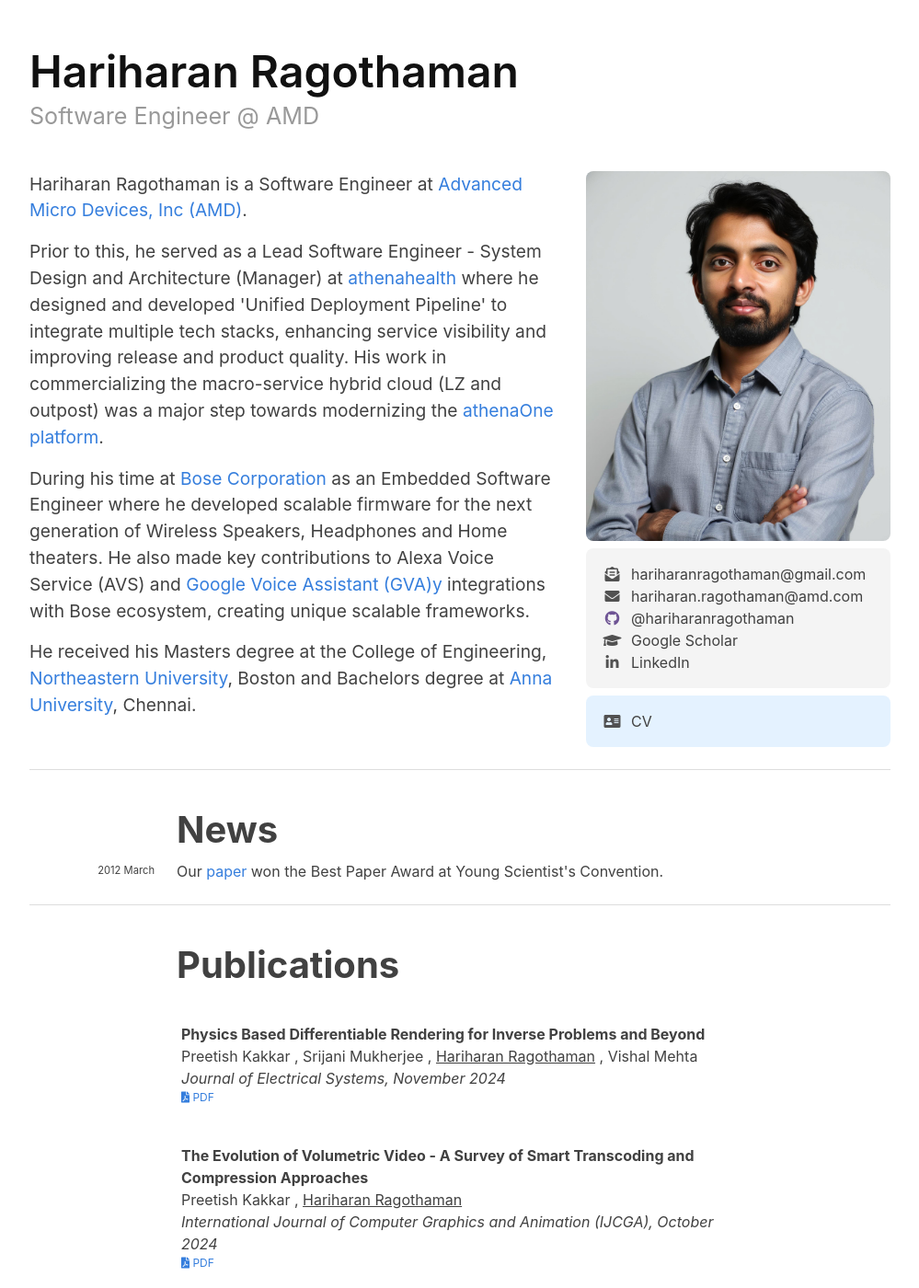
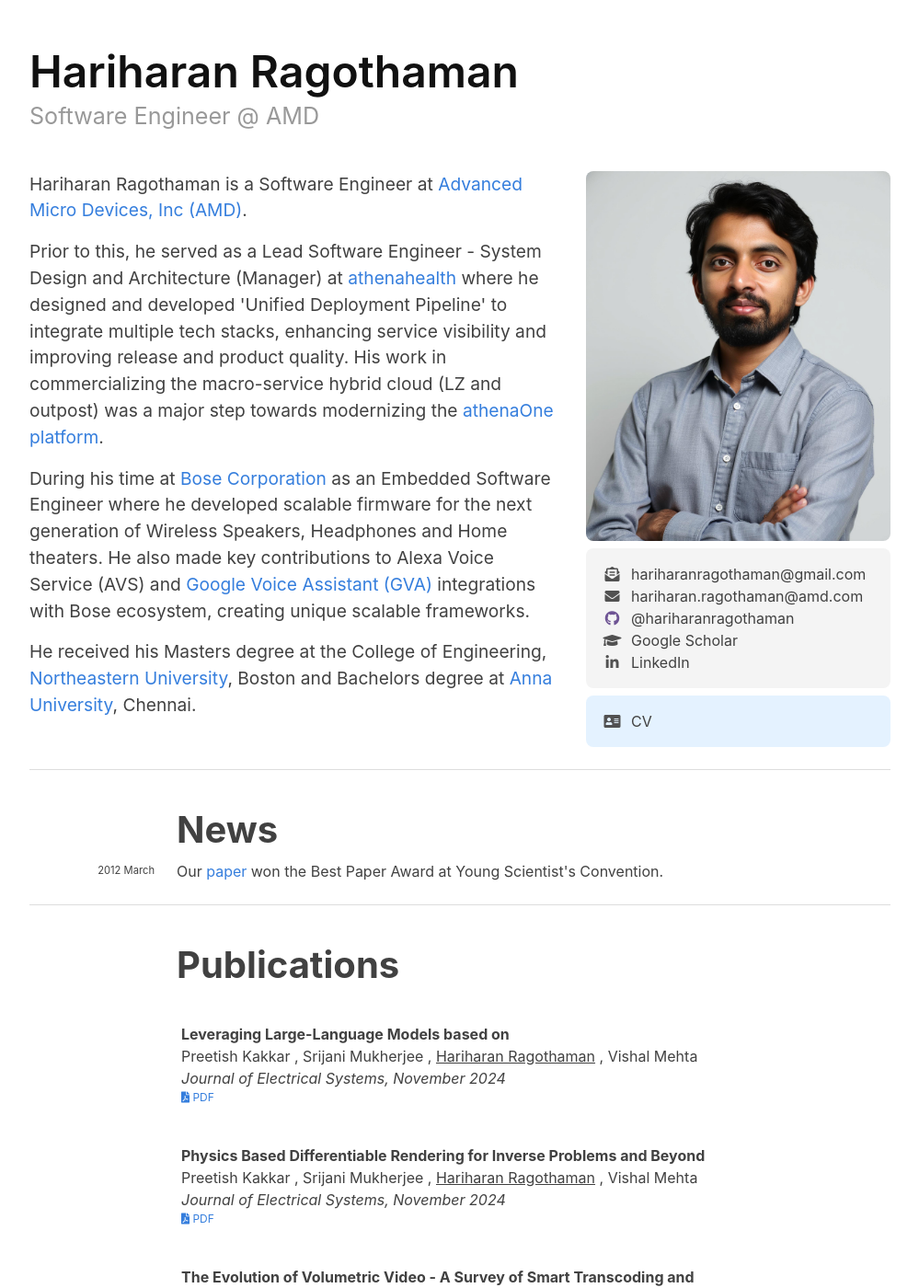
Before and after one commit to hariharanragothaman/hariharanragothaman.github.io, a Jekyll site: the page built from index.md, in a window 1280 px wide and 1400 px high. Shown: the whole window at 92% size, without its empty margins (140-1139 px from the left). Built offline with Jekyll 4.4.1, drawn with Linux system fonts in a browser that asks for light colours; nearby versions of some CDN libraries; some web fonts are replaced.

Commit message:
Polishes and Updates

```diff
--- a/_data/publications.yaml
+++ b/_data/publications.yaml
@@ -1,4 +1,16 @@
 ---
+- id: large-language-models
+  authors:
+    - Preetish Kakkar
+    - Srijani Mukherjee
+    - Hariharan Ragothaman
+    - Vishal Mehta
+  title: Leveraging Large-Language Models based on
+  venue: Journal of Electrical Systems, November
+  year: 2024
+  type: Journal
+  pdf: https://eudoxuspress.com/index.php/pub/article/view/1569/1000
+
 - id: differential-rendering
   authors:
     - Preetish Kakkar
--- a/index.md
+++ b/index.md
@@ -22,7 +22,7 @@
 	</div>
 	<div style="height: 1rem"></div>
 	<div class="intro-left">
-        During his time at <a href="https://www.bose.com/explore/music-at-home">Bose Corporation</a> as an Embedded Software Engineer where he developed scalable firmware for the next generation of Wireless Speakers, Headphones and Home theaters. He also made key contributions to Alexa Voice Service (AVS) and <a href="https://www.bose.com/stories/google-assistant?srsltid=AfmBOoqrzgh8KID8ZA9PqasC4i9jzrE8v_SEJRtAMgn3PVhhGwh3qUE5">Google Voice Assistant (GVA)y</a> integrations with Bose ecosystem, creating unique scalable frameworks.
+        During his time at <a href="https://www.bose.com/explore/music-at-home">Bose Corporation</a> as an Embedded Software Engineer where he developed scalable firmware for the next generation of Wireless Speakers, Headphones and Home theaters. He also made key contributions to Alexa Voice Service (AVS) and <a href="https://www.bose.com/stories/google-assistant?srsltid=AfmBOoqrzgh8KID8ZA9PqasC4i9jzrE8v_SEJRtAMgn3PVhhGwh3qUE5">Google Voice Assistant (GVA)</a> integrations with Bose ecosystem, creating unique scalable frameworks.
 	</div>
 	<div style="height: 1rem"></div>
 	<div class="intro-left">
```
